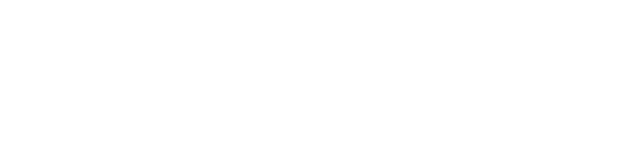
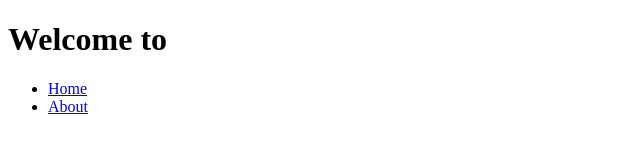
Before and after one commit to igonc/ONE-Alura, a plain HTML site: page git_e_github/index.html in a window 1280 px wide. Shown: the whole page, without its empty margins (0-640 px from the left). Drawn offline with Linux system fonts and the light colour scheme.

Commit message:
Adding nav bar in index.html

```diff
--- a/git_e_github/index.html
+++ b/git_e_github/index.html
@@ -13,7 +13,13 @@
 <body>
 
     <header>
-
+        <h1>Welcome to <span id="name"> </span> </h1>
+        <nav>
+            <ul>
+                <li><a href="index.html">Home</a></li>
+                <li><a href="about.html">About</a></li>
+            </ul>
+        </nav>
     </header>
 
     <main>
```
